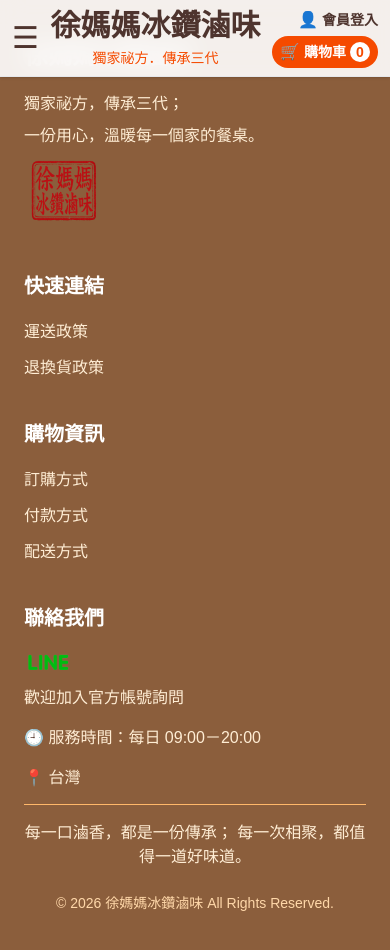
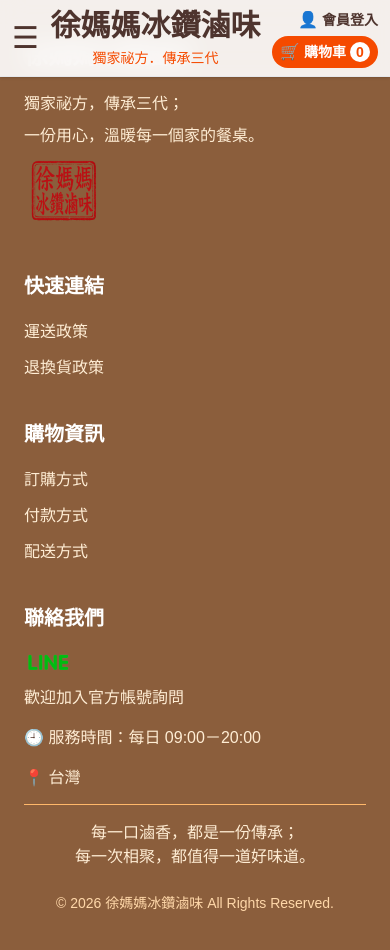
Before and after one commit to irene1728/hsumama, a Next.js app: page /order-success in a window 390 px wide. Shown: the top 950 px of the page. Built offline with nearby package versions, Linux system fonts and the light colour scheme; no server answers.

Commit message:
footer底下文字排版修改

```diff
--- a/components/Footer.tsx
+++ b/components/Footer.tsx
@@ -148,11 +148,10 @@
         {/* 底部版權 */}
         <div className="border-t border-orange-300 mt-4 pt-4 text-center">
 
-          <p className="text-base md:text-xl text-orange-100">
-            每一口滷香，都是一份傳承；
-            每一次相聚，都值得一道好味道。
-
-          </p>
+        <p className="text-base md:text-xl text-orange-100 text-center max-w-[340px] md:max-w-none mx-auto">
+  每一口滷香，都是一份傳承；<br className="md:hidden" />
+  每一次相聚，都值得一道好味道。
+</p>
 
           <p className="text-sm mt-6 text-orange-200">
 
```
